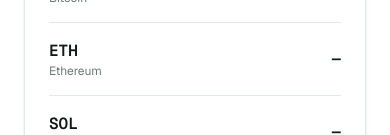
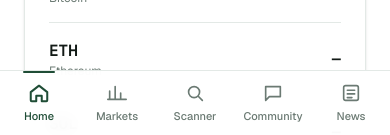
Before and after one commit to Nkasiob1/goat-web, a Next.js app: page / in a window 390 px wide. Shown: the part 709-844 px from the top of the page. Built offline with nearby package versions, Linux system fonts and the light colour scheme; no server answers.

Commit message:
Mobile: app-style bottom tab bar; fix community overflow

```diff
--- /dev/null
+++ b/src/components/MobileTabBar.js
@@ -0,0 +1,56 @@
+"use client"; // needs the current address to highlight the active tab
+
+import Link from "next/link";
+import { usePathname } from "next/navigation";
+
+const TABS = [ // label, address, icon drawing
+  { href: "/", label: "Home", icon: <path d="M3 11l9-7 9 7v9a1 1 0 0 1-1 1h-5v-6H9v6H4a1 1 0 0 1-1-1z" /> },
+  { href: "/markets", label: "Markets", icon: <path d="M4 19V10M10 19V5M16 19v-7M22 19H2" /> },          // bar chart
+  { href: "/scanner", label: "Scanner", icon: <><circle cx="11" cy="11" r="6" /><path d="M20 20l-4.2-4.2" /></> }, // magnifier
+  { href: "/community", label: "Community", icon: <path d="M4 5h16v11H8l-4 4V5z" /> },                 // speech bubble
+  { href: "/news", label: "News", icon: <><rect x="4" y="4" width="16" height="16" rx="2" /><path d="M8 9h8M8 13h8M8 17h5" /></> }, // page
+];
+
+export default function MobileTabBar() {
+  const pathname = usePathname();                         // e.g. "/community" or "/post/42"
+
+  function isActive(href) {
+    if (href === "/") return pathname === "/";            // Home only when exactly on the homepage
+    if (href === "/community") return pathname.startsWith("/community") || pathname.startsWith("/post"); // posts belong to Community
+    return pathname.startsWith(href);                     // /markets/btc still lights up Markets
+  }
+
+  return (
+    <>
+      {/* push page content up so the bar never covers the bottom of the page (phones only) */}
+      <style>{`@media (max-width: 767px) { body { padding-bottom: calc(4rem + env(safe-area-inset-bottom)); } }`}</style>
+
+      <nav
+        aria-label="Main"
+        className="fixed inset-x-0 bottom-0 z-40 border-t border-line bg-water/95 backdrop-blur md:hidden" // frosted bar, hidden on laptops
+        style={{ paddingBottom: "env(safe-area-inset-bottom)" }} // clears the iPhone home bar
+      >
+        <ul className="mx-auto grid h-16 max-w-md grid-cols-5">
+          {TABS.map((t) => {
+            const active = isActive(t.href);
+            return (
+              <li key={t.href}>
+                <Link
+                  href={t.href}
+                  aria-current={active ? "page" : undefined}   // tells screen readers which tab is open
+                  className={`relative flex h-full flex-col items-center justify-center gap-1 text-[11px] font-medium transition ${active ? "text-forest" : "text-stone hover:text-ink"}`}
+                >
+                  {active && <span className="absolute top-0 h-0.5 w-8 rounded-full bg-forest"></span>} {/* green line on the active tab */}
+                  <svg width="22" height="22" viewBox="0 0 24 24" fill="none" stroke="currentColor" strokeWidth={active ? 2.2 : 1.8} strokeLinecap="round" strokeLinejoin="round">
+                    {t.icon}
+                  </svg>
+                  {t.label}
+                </Link>
+              </li>
+            );
+          })}
+        </ul>
+      </nav>
+    </>
+  );
+}
--- a/src/components/Navbar.js
+++ b/src/components/Navbar.js
@@ -3,7 +3,8 @@ import Logo from "./Logo";
 import MobileMenu from "./MobileMenu";
 import UserMenu from "./UserMenu";
 import NotificationBell from "./NotificationBell";
-import AdminLink from "./AdminLink";                     // NEW: admins only
+import AdminLink from "./AdminLink";
+import MobileTabBar from "./MobileTabBar";               // NEW: app-style bottom bar on phones
 
 const NAV_LINKS = [
   { href: "/markets", label: "Markets" },
@@ -26,12 +27,13 @@ export default function Navbar() {
         </div>
 
         <div className="flex items-center gap-2">
-          <AdminLink />                                  {/* NEW: shield + review count, invisible to non-admins */}
+          <AdminLink />
           <NotificationBell />
           <UserMenu />
-          <MobileMenu links={NAV_LINKS} />
+          <MobileMenu links={NAV_LINKS} />               {/* ☰ still holds Charts, Dashboard, Notifications, Log out */}
         </div>
       </nav>
+      <MobileTabBar />                                   {/* NEW: fixed to the bottom of the screen, phones only */}
     </header>
   );
 }
```
